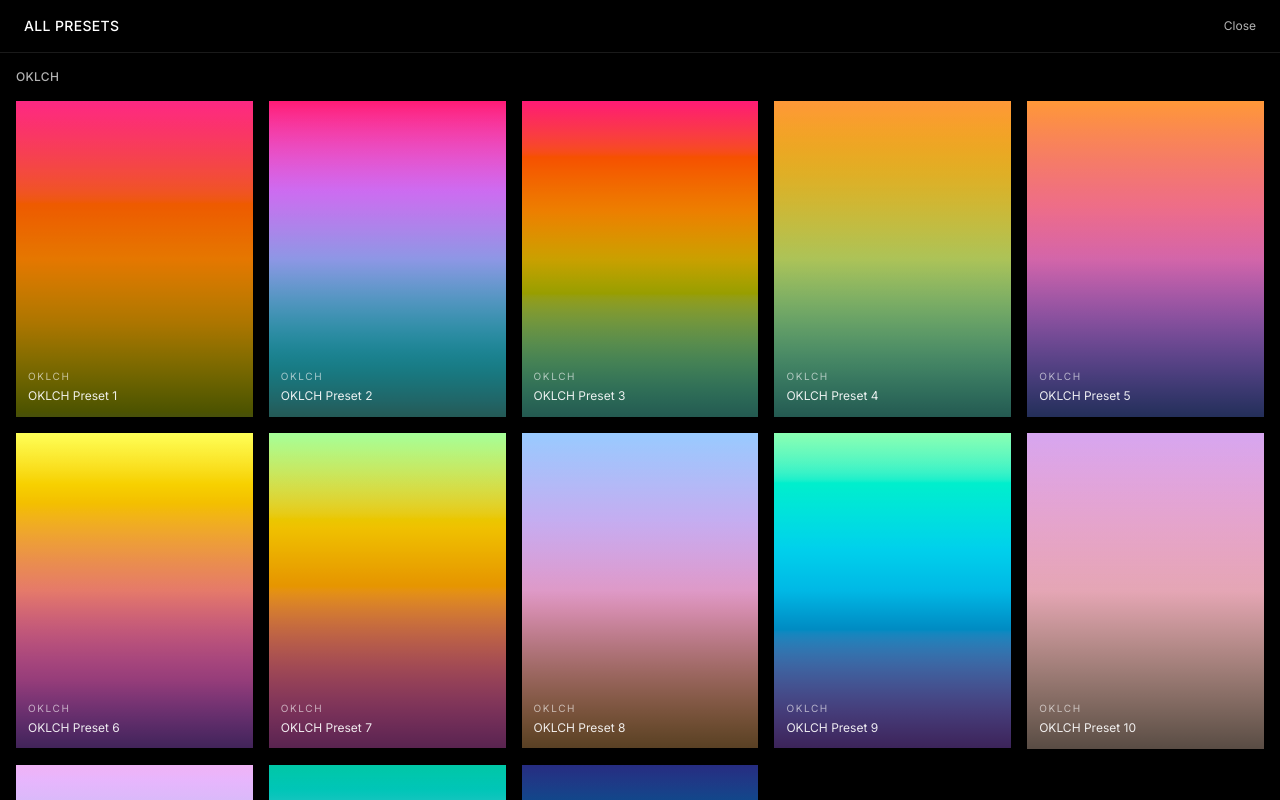
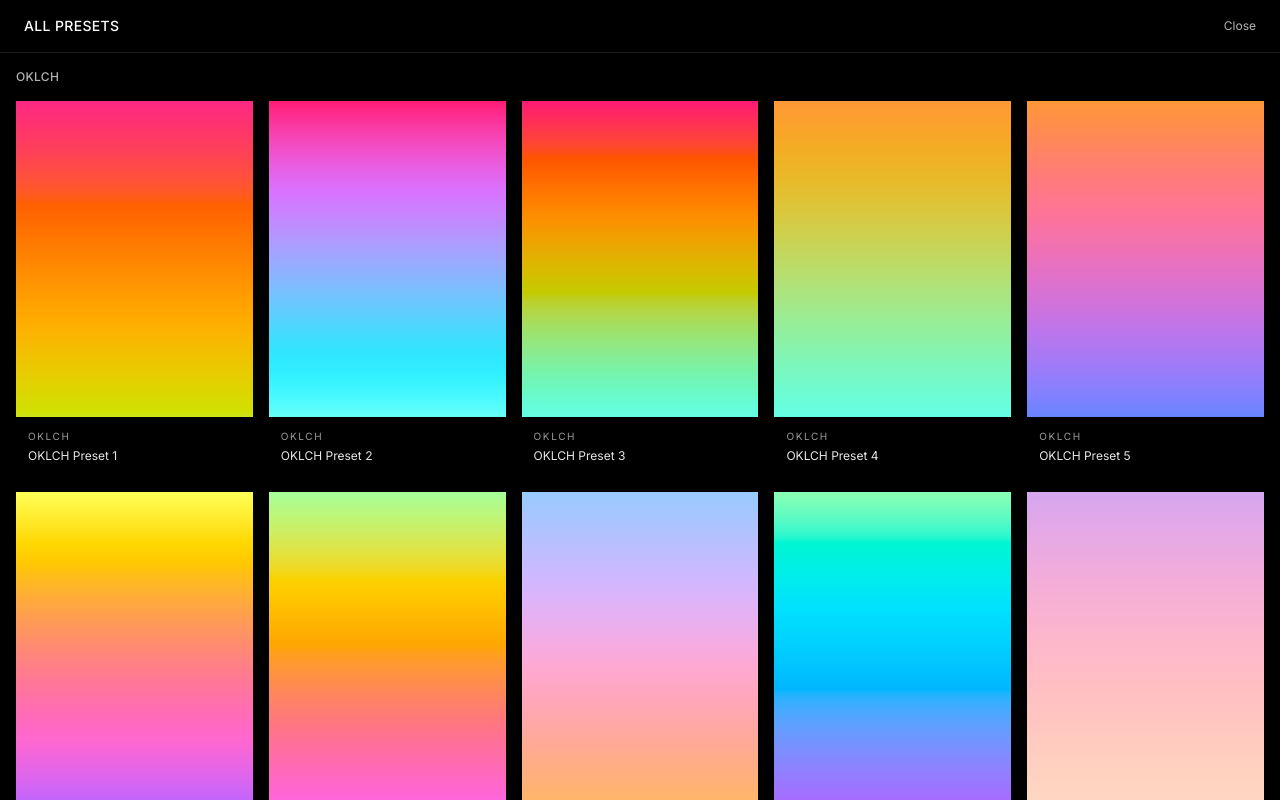
Before and after one commit to BIAsia/wrap-gradient, a React (Vite) app: page / in a window 1280 px wide. Both pictures are taken after a click on the button "All". Built offline with nearby package versions, Linux system fonts and the light colour scheme.

Commit message:
Move preset labels outside gradient cards

```diff
--- a/components/Presets.tsx
+++ b/components/Presets.tsx
@@ -212,15 +212,20 @@ export const Presets: React.FC<PresetsProps> = ({ onSelect }) => {
                                                         handleSelect(preset.stops[0].id, preset.stops, preset.mode);
                                                         setIsAllOpen(false);
                                                     }}
-                                                    className="relative block aspect-[3/4] overflow-hidden text-left"
-                                                    style={{
-                                                        background: `linear-gradient(in ${cssMode} to top, ${gradientStr})`,
-                                                    }}
+                                                    className="block text-left"
                                                     title={displayName}
                                                     aria-label={displayName}
                                                 >
-                                                    <div className="absolute inset-0 bg-gradient-to-t from-black/65 via-black/10 to-transparent pointer-events-none" />
-                                                    <div className="absolute left-3 right-3 bottom-3 pointer-events-none">
+                                                    <div className="relative aspect-[3/4] overflow-hidden"
+                                                        style={{
+                                                            background: `linear-gradient(in ${cssMode} to top, ${gradientStr})`,
+                                                        }}
+                                                    >
+                                                        {isSelected && (
+                                                            <div className="absolute inset-0 border-2 border-white pointer-events-none"></div>
+                                                        )}
+                                                    </div>
+                                                    <div className="bg-black px-3 py-3">
                                                         <div className="text-[10px] text-white/60 uppercase tracking-[0.16em] mb-1">
                                                             {group.title}
                                                         </div>
@@ -228,9 +233,6 @@ export const Presets: React.FC<PresetsProps> = ({ onSelect }) => {
                                                             {displayName}
                                                         </div>
                                                     </div>
-                                                    {isSelected && (
-                                                        <div className="absolute inset-0 border-2 border-white pointer-events-none"></div>
-                                                    )}
                                                 </button>
                                             );
                                         })}
```
